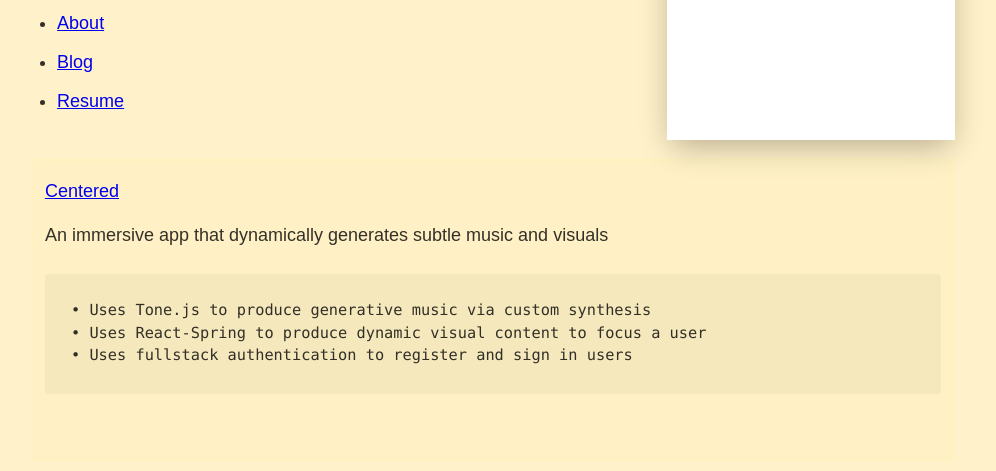
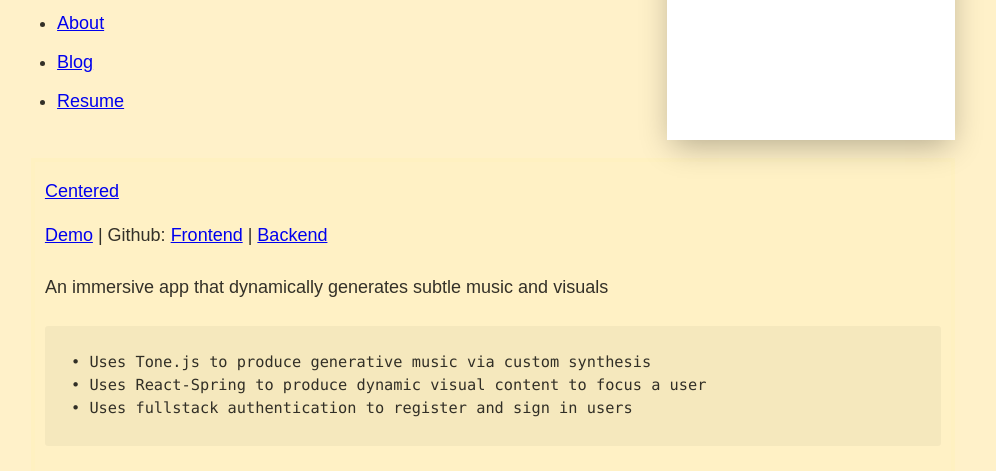
Before and after one commit to henryk1229/personal-site, a Gatsby site: page /projects in a window 1280 px wide. Shown: the part 329-800 px from the top of the page, without its empty margins (147-1143 px from the left). Built offline with nearby package versions, Linux system fonts and the light colour scheme; Gatsby itself is replaced by a stand-in of ours; some packages are replaced by stand-ins of ours; code samples lack their colours; a web font is replaced by a local one.

Commit message:
before build

```diff
--- a/src/pages/projects.js
+++ b/src/pages/projects.js
@@ -17,6 +17,9 @@ const ProjectPage = () => {
               link
               author
               date
+              demo
+              frontend
+              backend
             }
             fields {
               slug
@@ -40,8 +43,30 @@ const ProjectPage = () => {
                 className={projectStyles.projectTitle}
                 >{edge.node.frontmatter.title}
               </Link>
-                <div className={projectStyles.content}
+              <div className={projectStyles.content}>
+                <p>
+                <Link to={edge.node.frontmatter.demo}
+                target="_blank"
+                rel="noopener noreferrer"
+                >
+                Demo
+                </Link>
+                &nbsp;| Github:&nbsp;
+                <Link to={edge.node.frontmatter.frontend}
+                  target="_blank"
+                  rel="noopener noreferrer"
+                  >Frontend
+                </Link>
+                &nbsp;|&nbsp;
+                <Link to={edge.node.frontmatter.backend}
+                  target="_blank"
+                  rel="noopener noreferrer"
+                  >Backend
+                </Link>
+                </p>
+                <div
                 dangerouslySetInnerHTML={{ __html: edge.node.html}}>
+                </div>
               </div>
             </li>
           )
--- a/src/projects/centered.md
+++ b/src/projects/centered.md
@@ -3,6 +3,9 @@ title: "Centered"
 date: "2019-08-02"
 link: "centered-app.netlify.com"
 type: "project"
+demo: "www.youtube.com/watch?v=XYZGbKAFCGw&feature=youtu.be"
+frontend: "www.github.com/henryk1229/centered_frontend"
+backend: "www.github.com/henryk1229/centered_backend"
 ---
 An immersive app that dynamically generates subtle music and visuals
 
--- a/src/projects/findyourbrew.md
+++ b/src/projects/findyourbrew.md
@@ -3,6 +3,9 @@ title: "Find Your Brew"
 date: "2019-07-10"
 link: "find-your-brew.netlify.com"
 type: "project"
+demo: "www.youtube.com/watch?v=6le-enTEfTU&feature=youtu.be"
+frontend: "www.github.com/speedy012/Find-Your-Brew-Frontend"
+backend: "www.github.com/henryk1229/Find-Your-Brew-Backend"
 ---
 A customizable database of every brewery in the USA
 
```
